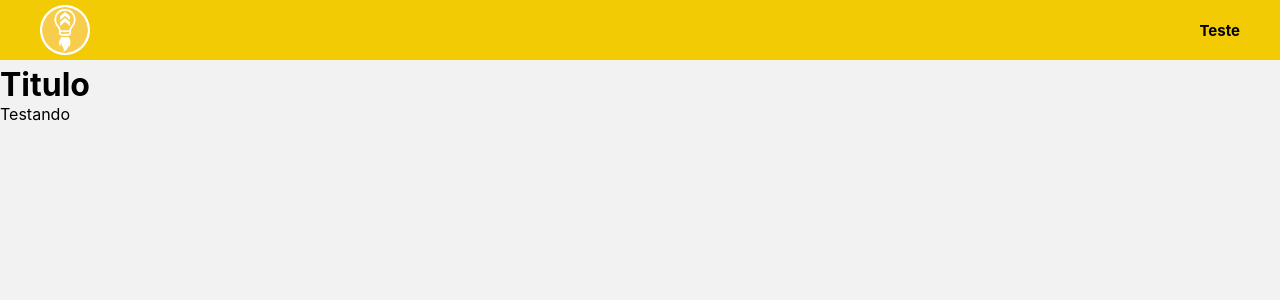
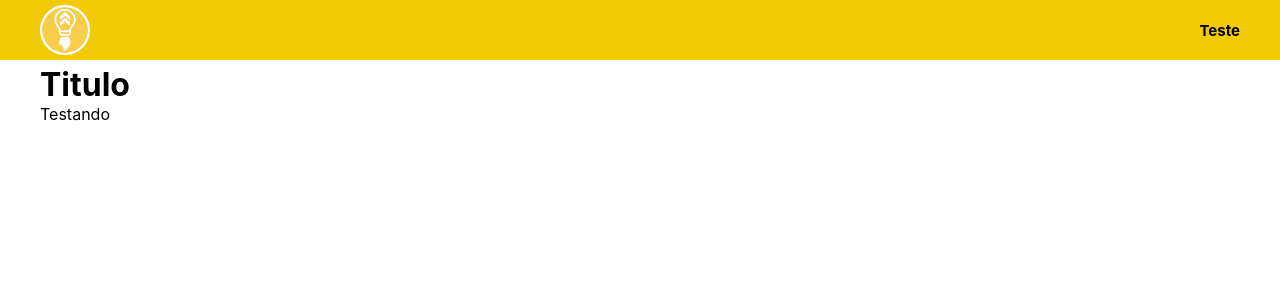
Before and after one commit to Omnideia/omnideia.com, a Next.js app: page / in a window 1280 px wide. Shown: the top 300 px of the page. Built offline with nearby package versions, Linux system fonts and the light colour scheme.

Commit message:
chore: modify Layout component

```diff
--- a/src/components/Layout/styles.ts
+++ b/src/components/Layout/styles.ts
@@ -7,9 +7,10 @@ export const Container = styled.div`
 `;
 
 export const Main = styled.main`
-  background: #f2f2f2;
   min-height: calc(100vh - 6rem);
   font-size: 1.6rem;
   padding-top: 0.5rem;
   width: 100%;
+  max-width: 1200px;
+  margin: 0 auto;
 `;
```
